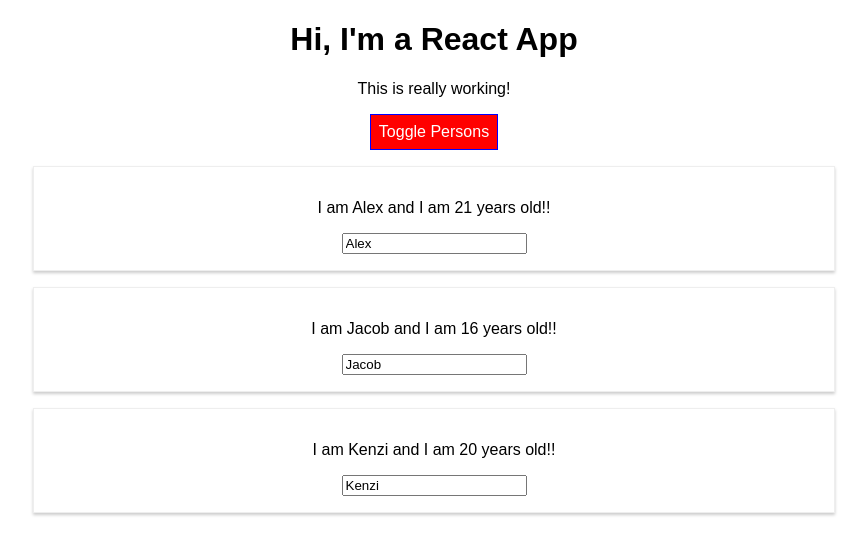
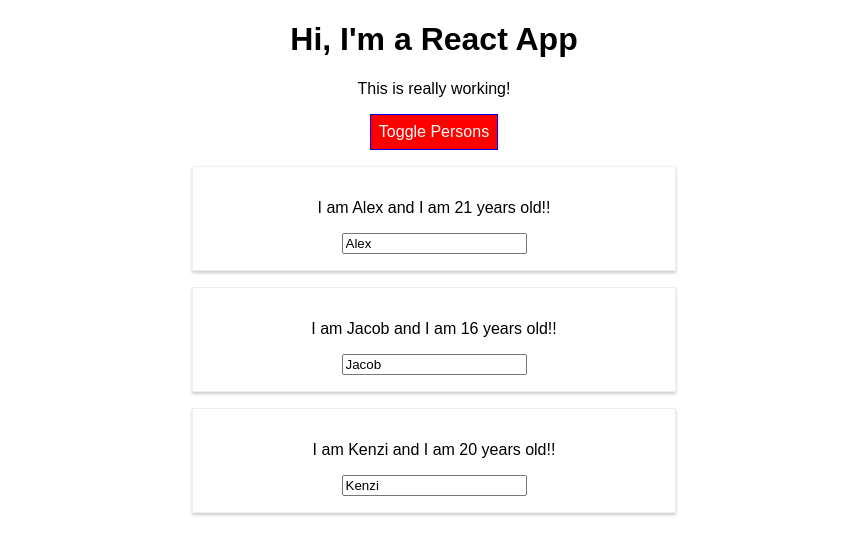
Before and after one commit to alex-valdez/React-Stuff, a React (Create React App) app in the folder base-react/: page / in a window 1280 px wide. Both pictures are taken after a click on the button "Toggle Persons". Shown: the top 554 px of the page, without its empty margins (206-1073 px from the left). Built offline with nearby package versions, Linux system fonts and the light colour scheme.

Commit message:
Installed and used Radium module.

```diff
--- a/base-react/package.json
+++ b/base-react/package.json
@@ -3,6 +3,7 @@
   "version": "0.1.0",
   "private": true,
   "dependencies": {
+    "radium": "^0.24.1",
     "react": "^16.4.1",
     "react-dom": "^16.4.1",
     "react-scripts": "1.1.4"
--- a/base-react/src/App.js
+++ b/base-react/src/App.js
@@ -1,5 +1,6 @@
 import React, { Component } from 'react';
 import './App.css';
+import Radium, {StyleRoot } from 'radium';
 import Person from './Person/Person';
 
 class App extends Component {
@@ -66,6 +67,10 @@
         border: '1px solid blue',
         padding: '8px',
         cursor: 'pointer',
+        ':hover': {
+          backgroundColor: 'lightgreen',
+          color: 'black'
+        },
       }
 
       let persons = null;
@@ -99,6 +104,10 @@
         );
 
         style.backgroundColor = 'red';
+        style[':hover'] = {
+          backgroundColor: 'salmon',
+          color: 'black'
+        };
       }
 
       // let classes = ['red' ,'bold'].join(' '); // for classes in App.css. You can see it in the <p></p>
@@ -111,6 +120,10 @@
       }
 
     return (
+
+      // Has to be wrapped w/ style root to use Radium function in style Person to use
+      // things like '@media ...'
+      <StyleRoot>
         <div className="App">
           <h1>Hi, I'm a React App</h1>
           <p className={classes.join(' ')}>This is really working!</p>
@@ -123,8 +136,9 @@
           {/* this actually is wshat lets us toggle */}
           {persons}
         </div>
+      </StyleRoot>
     );
   }
 }
 
-export default App;
+export default Radium(App);
--- a/base-react/src/Person/Person.css
+++ b/base-react/src/Person/Person.css
@@ -6,3 +6,9 @@
     padding: 16px;
     text-align: center;
 }
+
+/* @media (min-width: 500px) {
+    .Person {
+        width: 450px;
+    }
+} */
--- a/base-react/src/Person/Person.js
+++ b/base-react/src/Person/Person.js
@@ -1,9 +1,16 @@
 import React from 'react';
 import './Person.css';
+import Radium from 'radium';
 
 const person = (props) => {
+    const style = {
+        '@media (min-width: 500px)': {
+            width: '450px'
+        }
+    };
+
     return (
-        <div className="Person">
+        <div className="Person" style={style}>
             <p onClick={props.click}>I am {props.name} and I am {props.age} years old!!</p>
             <p>{props.children}</p>
             <input type="text" onChange={props.changed} value={props.name}/>
@@ -11,4 +18,4 @@
     )
 }
 
-export default person;
+export default Radium(person);
```
Also changed, not shown: 1 other file (tests, documents, lock files or other folders). Lines whose indentation alone changed are shown as unchanged.
